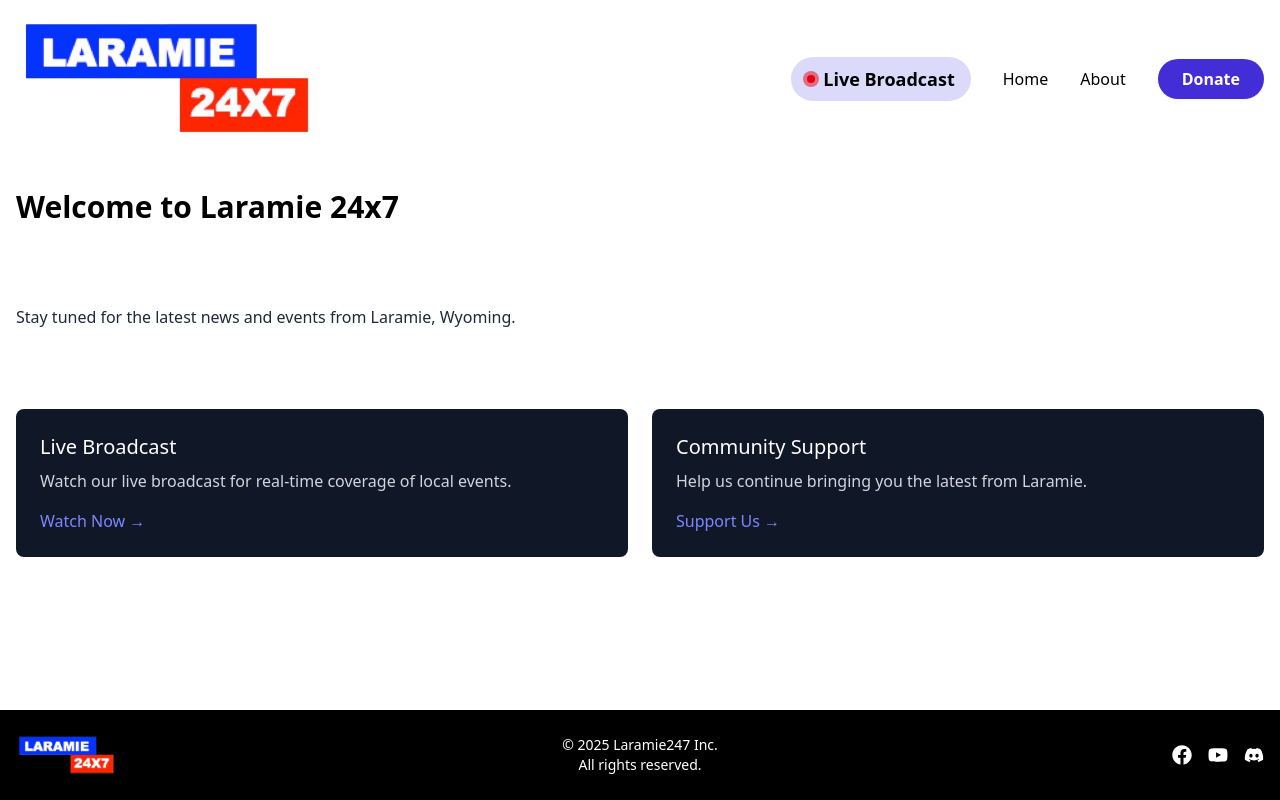
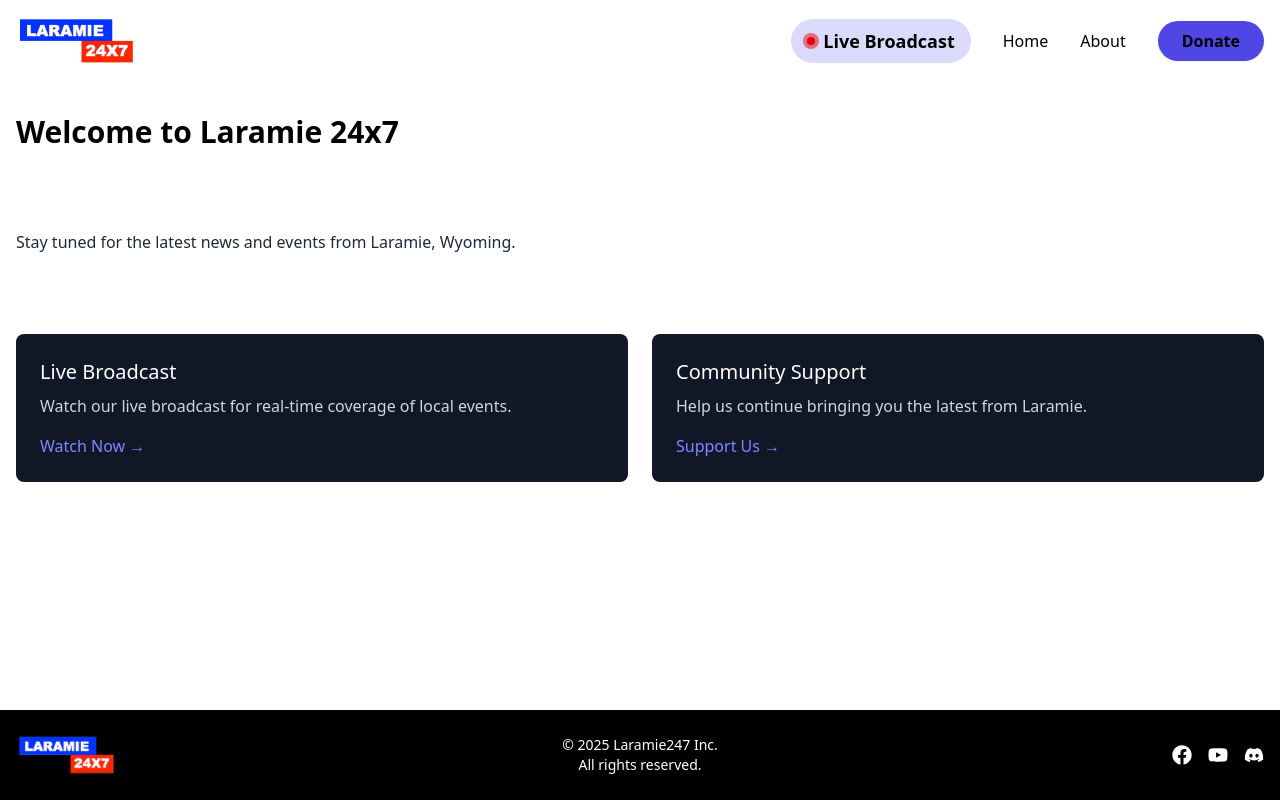
Before and after one commit to Laramie247/laramie247, a Next.js app: page / in a window 1280 px wide. Built offline with nearby package versions, Linux system fonts and the light colour scheme.

Commit message:
Update Navigation component styles for improved design consistency; adjust Logo dimensions and modify button and link classes to align with new theme colors.

```diff
--- a/components/Navigation.tsx
+++ b/components/Navigation.tsx
@@ -32,7 +32,7 @@ export default function Navigation() {
                     {/* Logo */}
                     <div className="col-span-3">
                         <Link href="/" aria-label="Home">
-                            <Logo />
+                            <Logo width={120} height={75} />
                         </Link>
                     </div>
 
@@ -51,7 +51,7 @@ export default function Navigation() {
                             ))}
                             <Link
                                 href="/donate"
-                                className="bg-indigo-700 hover:bg-blue-800 text-white px-6 py-2 rounded-full transition-all duration-300 shadow-xs hover:shadow-amber-500/50 font-bold"
+                                className="bg-accent hover:bg-accent/90 text-primary-dark px-6 py-2 rounded-full transition-all duration-300 shadow-xs hover:shadow-accent/50 font-bold"
                             >
                                 Donate
                             </Link>
@@ -63,7 +63,7 @@ export default function Navigation() {
                         <div className="flex justify-end">
                             <button
                                 onClick={() => setIsOpen(!isOpen)}
-                                className="text-white focus:outline-none"
+                                className="text-primary-dark focus:outline-none"
                                 aria-label="Toggle menu"
                                 aria-expanded={isOpen}
                             >
@@ -75,7 +75,7 @@ export default function Navigation() {
 
                 {/* Mobile Navigation - Slide-out sidebar */}
                 <div
-                    className={`fixed top-0 right-0 h-full w-64 bg-black transform transition-transform duration-300 ease-in-out z-50 md:hidden ${isOpen ? 'translate-x-0' : 'translate-x-full'
+                    className={`fixed top-0 right-0 h-full w-64 bg-primary-light transform transition-transform duration-300 ease-in-out z-50 md:hidden ${isOpen ? 'translate-x-0' : 'translate-x-full'
                         }`}
                     role="dialog"
                     aria-modal="true"
@@ -84,7 +84,7 @@ export default function Navigation() {
                         <div className="flex justify-end mb-4">
                             <button
                                 onClick={() => setIsOpen(false)}
-                                className="text-white focus:outline-none"
+                                className="text-primary-dark focus:outline-none"
                                 aria-label="Close menu"
                             >
                                 <FaTimes size={24} />
@@ -96,7 +96,7 @@ export default function Navigation() {
                                 <Link
                                     key={item.href}
                                     href={item.href}
-                                    className="text-white hover:text-gray-300 transition-colors duration-200"
+                                    className="text-primary-dark hover:text-gray-300 transition-colors duration-200"
                                     onClick={() => setIsOpen(false)}
                                 >
                                     {item.label}
@@ -104,7 +104,7 @@ export default function Navigation() {
                             ))}
                             <Link
                                 href="/donate"
-                                className="bg-indigo-700 hover:bg-blue-800 text-white px-6 py-2 rounded-full transition-all duration-300 shadow-xs hover:shadow-amber-500/50 font-bold text-center"
+                                className="bg-accent hover:bg-accent/90 text-primary-light px-6 py-2 rounded-full transition-all duration-300 shadow-xs hover:shadow-accent/50 font-bold text-center"
                                 onClick={() => setIsOpen(false)}
                             >
                                 Donate
@@ -116,7 +116,7 @@ export default function Navigation() {
                 {/* Overlay for mobile menu */}
                 {isOpen && (
                     <div
-                        className="fixed inset-0 bg-black bg-opacity-50 z-40 md:hidden"
+                        className="fixed inset-0 bg-primary-light/50 backdrop-blur-sm z-40 md:hidden "
                         onClick={() => setIsOpen(false)}
                         aria-hidden="true"
                     />
```
